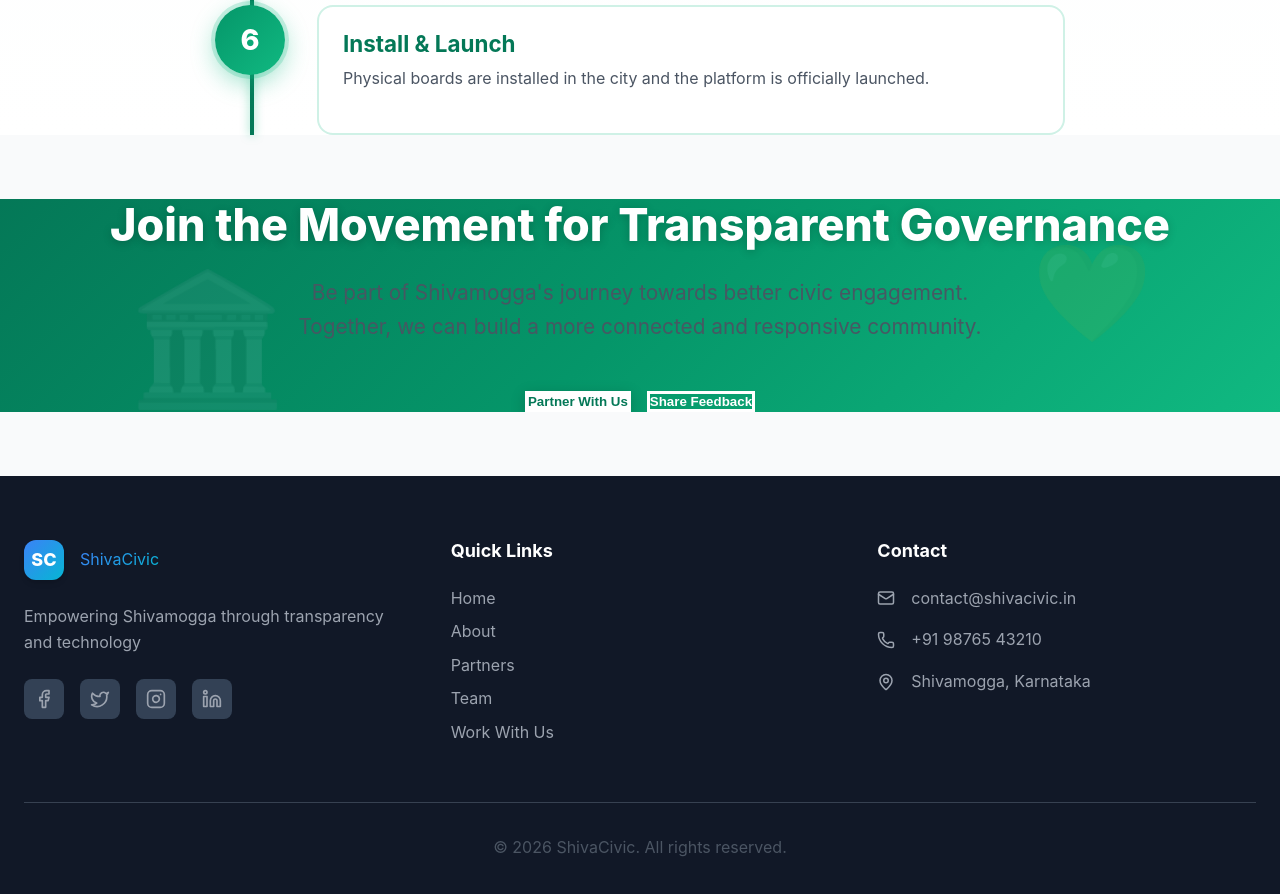
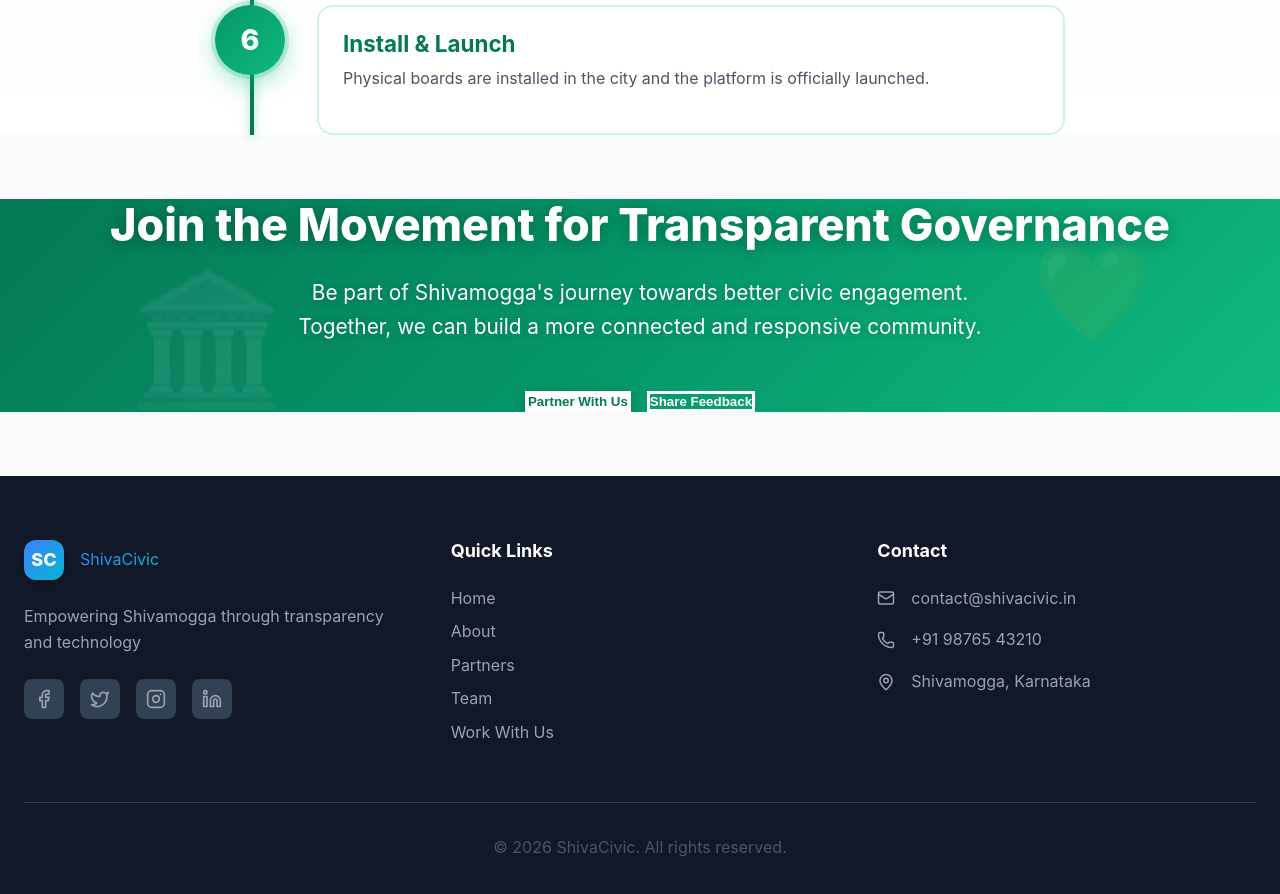
Before and after one commit to vishalaradhya-12/shivamogga-civic, a React (Vite) app: page / in a window 1280 px wide. Shown: the part 3476-4370 px from the top of the page. Built offline with nearby package versions, Linux system fonts and the light colour scheme.

Commit message:
Fix CTA section text contrast - white text on green background

```diff
--- a/src/pages/Home.css
+++ b/src/pages/Home.css
@@ -541,16 +541,20 @@ body.dark .step-content p {
     font-size: clamp(2.2rem, 3.5vw, 3.2rem);
     margin-bottom: var(--spacing-lg);
     font-weight: 800;
-    text-shadow: 0 2px 10px rgba(0, 0, 0, 0.2);
+    color: white;
+    text-shadow: 0 2px 15px rgba(0, 0, 0, 0.3);
 }
 
 .cta-section p {
     font-size: 1.3rem;
     margin-bottom: var(--spacing-2xl);
-    opacity: 0.95;
+    color: white;
+    opacity: 1;
     max-width: 700px;
     margin-left: auto;
     margin-right: auto;
+    text-shadow: 0 1px 10px rgba(0, 0, 0, 0.2);
+    line-height: 1.6;
 }
 
 .cta-buttons {
```
Also changed, not shown: 1 other file (tests, documents, lock files or other folders).
